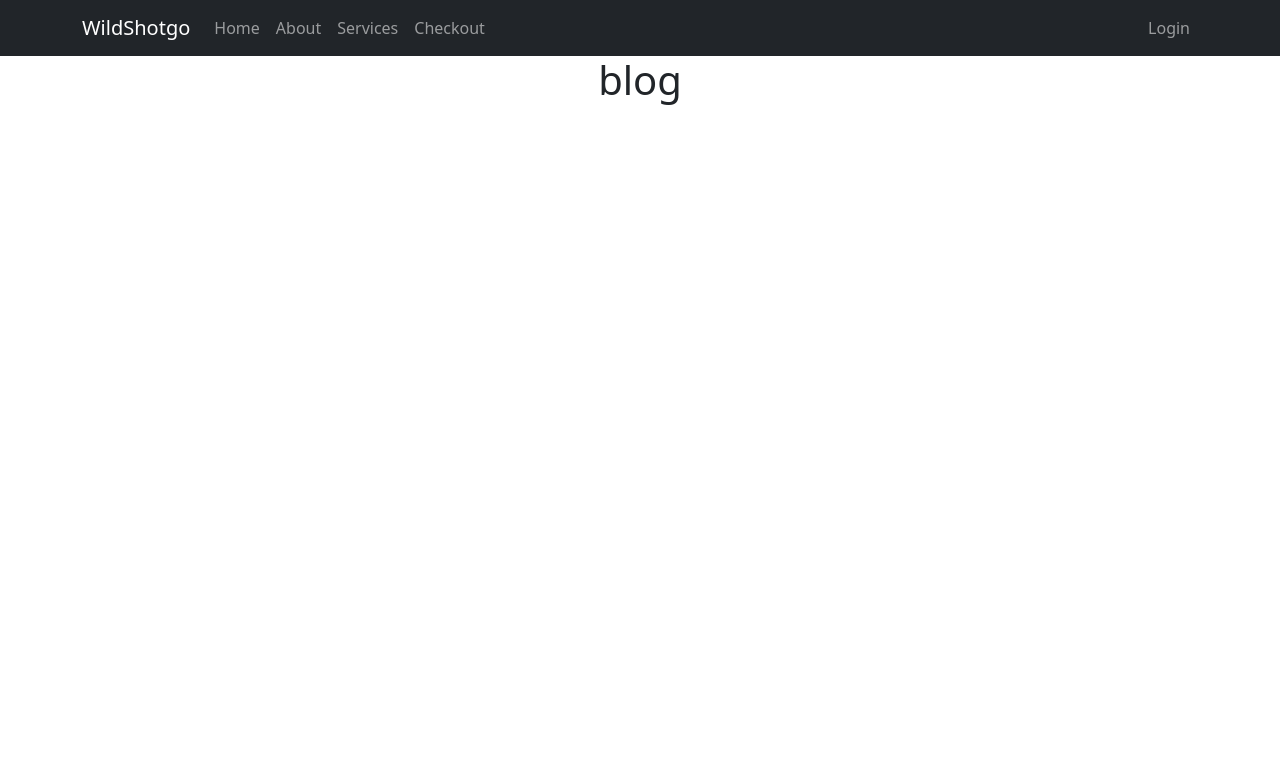
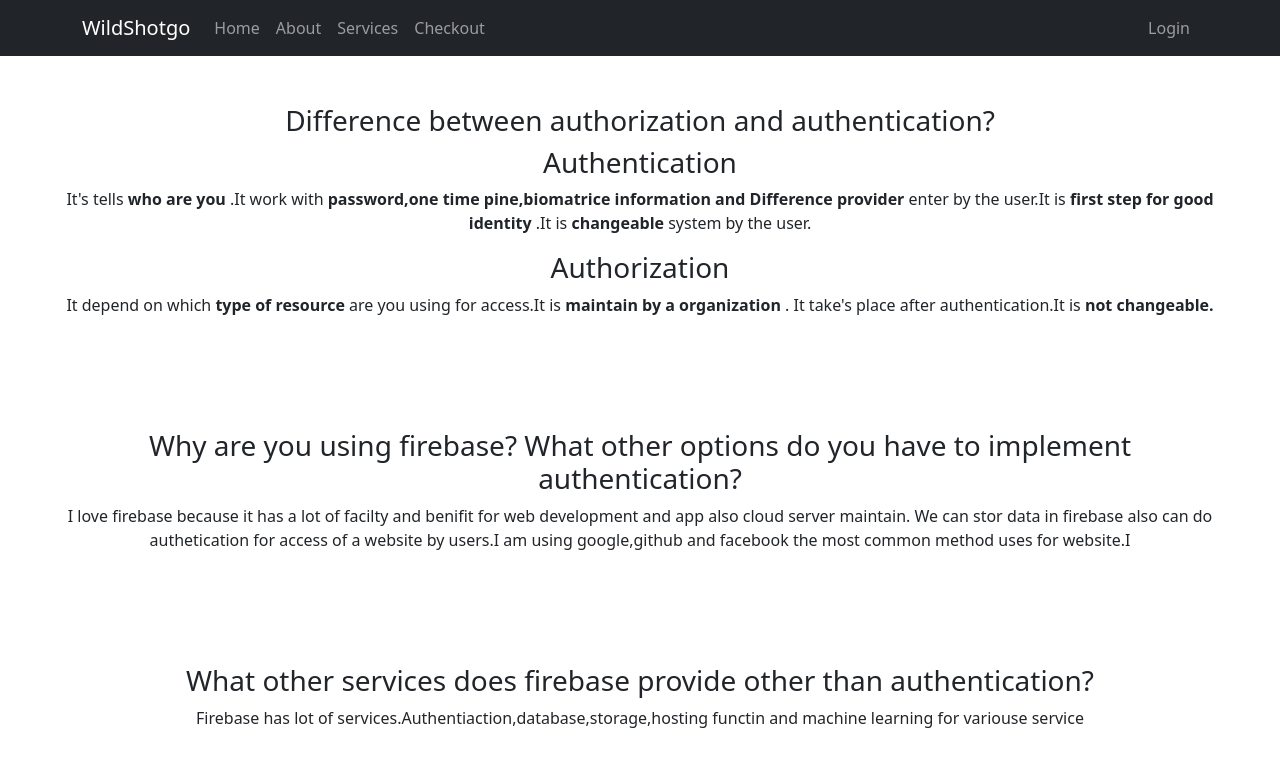
Before and after one commit to NazmulAlamShawon/wild-shot-go, a React (Create React App) app: page /blog in a window 1280 px wide. Shown: the top 766 px of the page. Built offline with nearby package versions, Linux system fonts and the light colour scheme.

Commit message:
add blog

```diff
--- a/src/Pages/Blog/Blog.js
+++ b/src/Pages/Blog/Blog.js
@@ -3,8 +3,24 @@
 const Blog = () => {
     return (
         <div>
-            <h1>blog</h1>
-        </div>
+        <section>
+             <article className='p-5'>
+             <h3>Difference between authorization and authentication?</h3>
+                 <h3> Authentication</h3>
+                 <p> It's tells <strong>who are you </strong>.It work with <strong> password,one time pine,biomatrice information and Difference provider</strong> enter by the user.It is <strong>first step for good identity </strong>.It is <strong> changeable</strong> system by the user. </p>
+                   <h3>Authorization </h3>
+                   <p>It depend on which <strong>type of resource </strong> are you using for access.It is <strong> maintain by a organization </strong>. It take's place after authentication.It is <strong>not changeable.</strong> </p>
+
+             </article>
+             <article className='p-5'>
+             <h3>Why are you using firebase? What other options do you have to implement authentication?</h3>
+             <p> I love firebase because it has a lot of facilty and benifit for web development and app also cloud server maintain. We can stor data in firebase also can do authetication for access of a website by users.I am using google,github and facebook the most common method uses for website.I </p>                 </article>
+          <article className='p-5'>
+              <h3>What other services does firebase provide other than authentication?</h3>
+              <p>Firebase has lot of services.Authentiaction,database,storage,hosting functin and machine learning for variouse service </p>
+          </article>
+        </section>
+    </div>
     );
 };
 
--- /dev/null
+++ b/src/Pages/Home/Baner/Baner.js
@@ -0,0 +1,46 @@
+import React from 'react';
+import { Carousel } from 'react-bootstrap';
+
+const Baner = () => {
+    return (
+        <Carousel>
+  <Carousel.Item>
+    <img
+      className="d-block w-100"
+      src="https://images.pexels.com/photos/247431/pexels-photo-247431.jpeg?auto=compress&cs=tinysrgb&w=600"
+      alt="First slide"
+    />
+    <Carousel.Caption>
+      <h3>Wild Adventure</h3>
+      <p>A Wild Lover capture a wild life story</p>
+    </Carousel.Caption>
+  </Carousel.Item>
+  <Carousel.Item>
+    <img
+      className="d-block w-100"
+      src="https://images.pexels.com/photos/248241/pexels-photo-248241.jpeg?auto=compress&cs=tinysrgb&w=1260&h=750&dpr=1"
+      alt="Second slide"
+    />
+
+    <Carousel.Caption>
+      <h3>Wild World</h3>
+      <p>Wild Love is the most tourist spot in the world</p>
+    </Carousel.Caption>
+  </Carousel.Item>
+  <Carousel.Item>
+    <img
+      className="d-block w-100"
+      src="https://images.pexels.com/photos/1130434/pexels-photo-1130434.jpeg?auto=compress&cs=tinysrgb&w=1260&h=750&dpr=1"
+      alt="Third slide"
+    />
+
+    <Carousel.Caption>
+      <h3>Wild Click</h3>
+      <p>Every click tell's every wild life story</p>
+    </Carousel.Caption>
+  </Carousel.Item>
+</Carousel>
+    );
+};
+
+export default Baner;
--- a/src/Pages/Home/Home.js
+++ b/src/Pages/Home/Home.js
@@ -1,9 +1,13 @@
 import React from 'react';
+import Baner from './Baner/Baner';
+import WildServices from './WildServices/WildServices';
 
 const Home = () => {
     return (
         <div>
-            <h1>This is home page</h1>
+          <Baner></Baner>
+          <WildServices></WildServices>
+
         </div>
     );
 };
--- /dev/null
+++ b/src/Pages/Home/WildServices/WildServices.js
@@ -0,0 +1,17 @@
+import React, { useEffect, useState } from 'react';
+
+const WildServices = () => {
+    const [wildservices,setWildservices] = useState([])
+    useEffect(()=>{
+        fetch('myData.json')
+        .then(res => res.json())
+        .then(data => setWildservices(data));
+    },[])
+    return (
+        <div>
+           <h2>WildServices: {wildservices.length}</h2>
+        </div>
+    );
+};
+
+export default WildServices;
```
